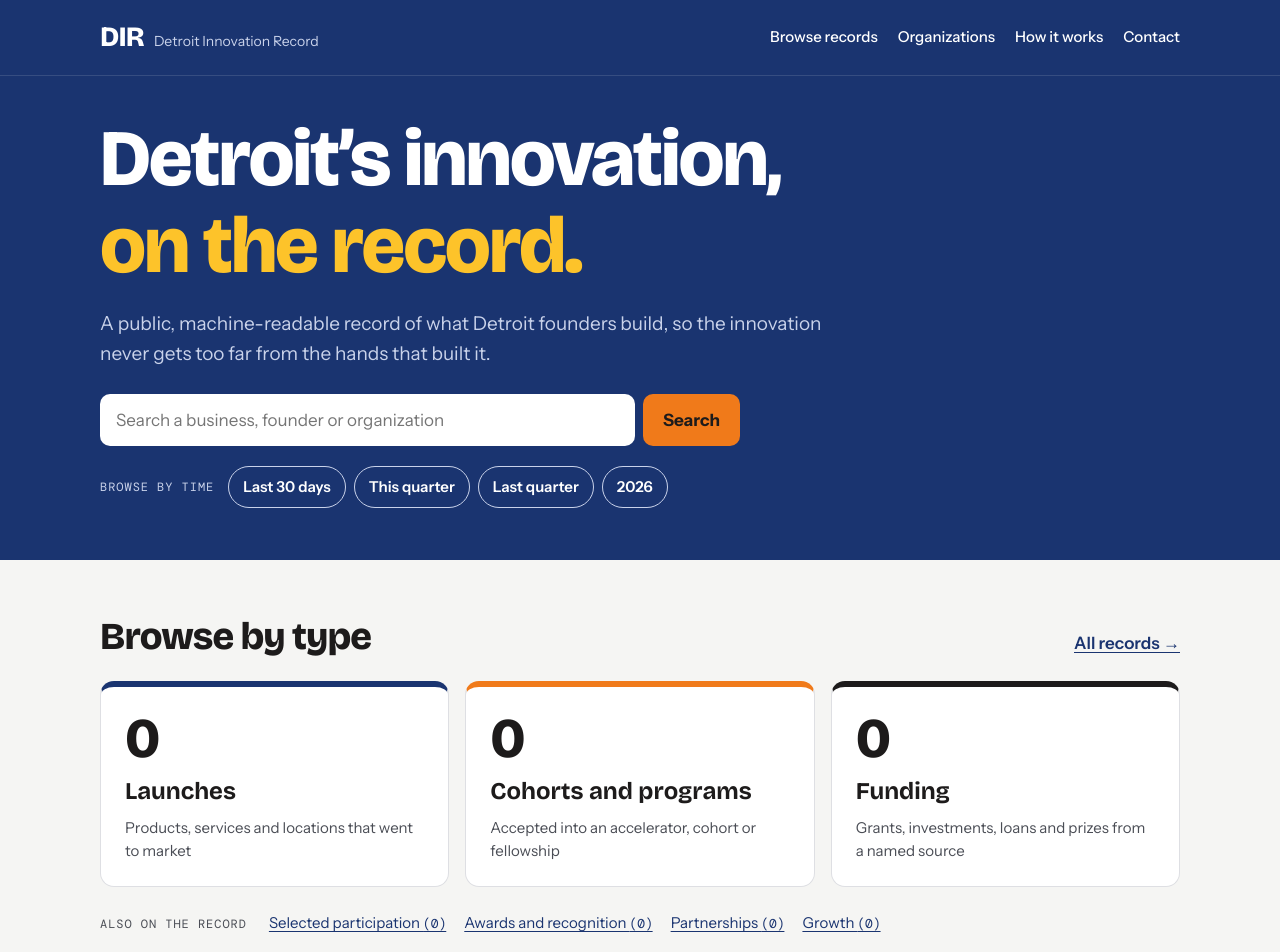
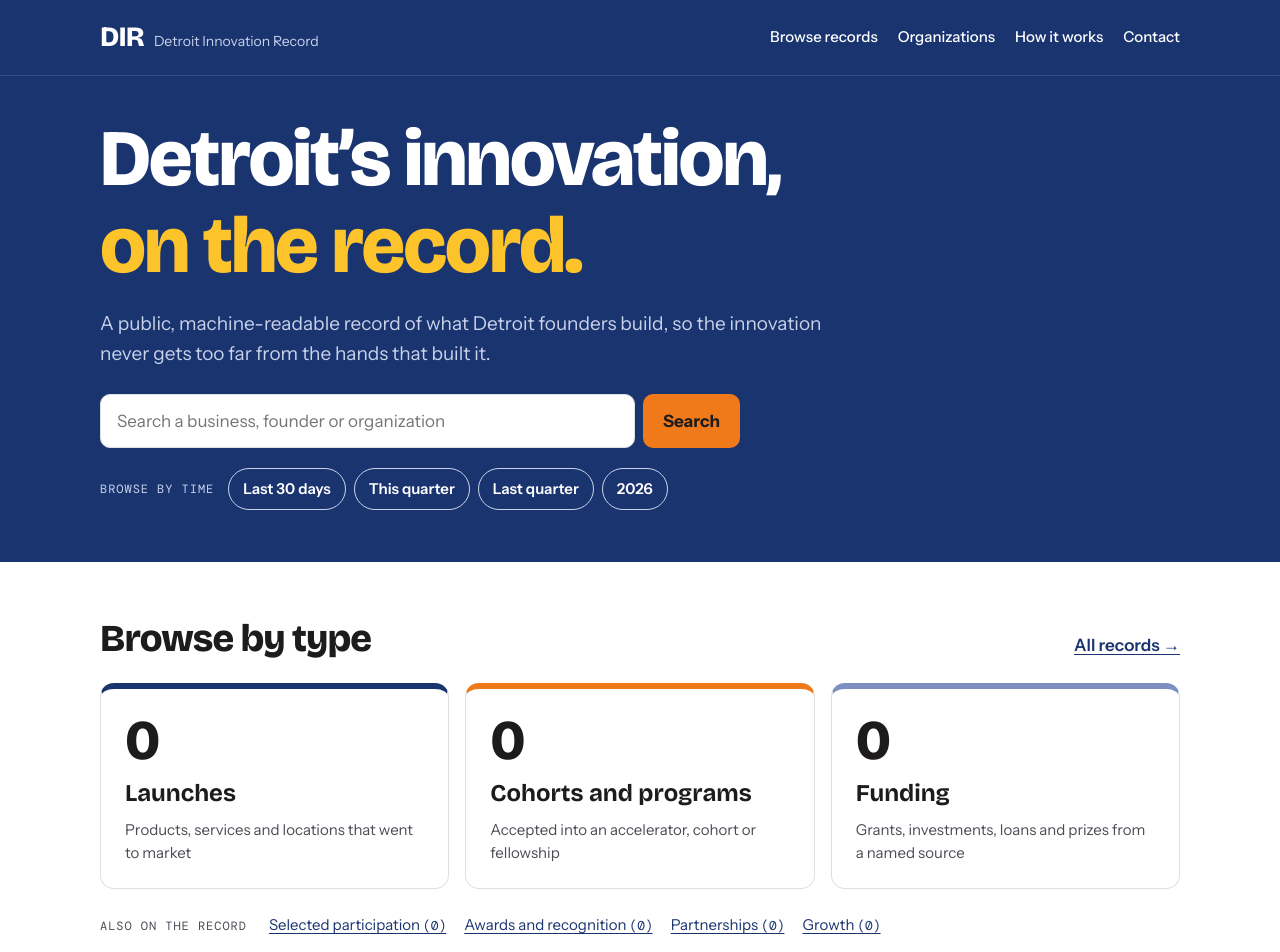
Before and after one commit to sorilbran-bot/dir, an Astro site: page / in a window 1280 px wide. Shown: the top 952 px of the page. Built offline with nearby package versions, Linux system fonts and the light colour scheme; Astro itself is replaced by a stand-in of ours.

Commit message:
White background everywhere; remove dark mode and black tags
Co-Authored-By: Claude Opus 5.5 <noreply@anthropic.com>
Claude-Session: https://claude.ai/code/session_01LRu5PMEmSN6fPJCeb9QNaf

```diff
--- a/public/styles.css
+++ b/public/styles.css
@@ -1,18 +1,12 @@
 /* Detroit Innovation Record — online-magazine feel. Dark blue + orange; yellow is reserved for documentation status. */
 :root {
-  --bg: #F5F5F3; --surface: #FFFFFF; --ink: #1D1B1B; --muted: #4A4D55; --line: #DEDFE3;
+  --bg: #FFFFFF; --surface: #FFFFFF; --ink: #1D1B1B; --muted: #4A4D55; --line: #DEDFE3;
   --blue: #1A3470; --blue-ink: #FFFFFF; --blue-soft: #C9D2EA; --link: #1A3470;
-  --orange: #F07A1A; --orange-ink: #A84A06; --yellow: #FDC32A; --on-yellow: #1D1B1B; --band: #EAEBEF;
+  --orange: #F07A1A; --orange-ink: #A84A06; --yellow: #FDC32A; --on-yellow: #1D1B1B; --band: #F3F5FA;
   --display: 'Bricolage Grotesque', 'Arial Narrow', system-ui, sans-serif;
   --body: 'Instrument Sans', 'Helvetica Neue', Arial, sans-serif;
   --mono: 'DM Mono', ui-monospace, 'SFMono-Regular', Menlo, monospace;
   color-scheme: light;
-}
-@media (prefers-color-scheme: dark) {
-  :root {
-    --bg: #12151D; --surface: #1A1E29; --ink: #EEEFF2; --muted: #A9AEBB; --line: #2C3240;
-    --link: #9DB4F0; --orange-ink: #F5A15C; --band: #171B25; color-scheme: dark;
-  }
 }
 * { box-sizing: border-box; }
 html { -webkit-text-size-adjust: 100%; }
@@ -50,7 +44,7 @@ img { max-width: 100%; }
 .hero h1 em { font-style: normal; color: var(--yellow); }
 .lede { font-size: 19px; color: var(--blue-soft); max-width: 40em; }
 .search { display: flex; gap: 8px; max-width: 640px; margin-top: 6px; }
-.search input { flex: 1; min-width: 0; font: inherit; font-size: 17px; padding: 13px 16px; border-radius: 10px; border: 0; background: #fff; color: #1D1B1B; }
+.search input { flex: 1; min-width: 0; font: inherit; font-size: 17px; padding: 13px 16px; border-radius: 10px; border: 1px solid var(--line); background: #fff; color: #1D1B1B; }
 .search button { font: inherit; font-weight: 700; background: var(--orange); color: #1D1B1B; border: 0; border-radius: 10px; padding: 0 20px; cursor: pointer; min-height: 48px; }
 .chips { display: flex; flex-wrap: wrap; gap: 8px; align-items: center; }
 .chips .label { margin-right: 6px; }
@@ -85,7 +79,7 @@ h2.sec { font-size: 26px; font-weight: 700; margin-top: 36px; margin-bottom: 4px
 .tile { display: flex; flex-direction: column; gap: 6px; padding: 24px; border-radius: 14px; text-decoration: none; color: var(--ink); background: var(--surface); border: 1px solid var(--line); border-top: 6px solid var(--blue); transition: transform .15s; }
 .tile:hover { transform: translateY(-2px); border-color: var(--link); }
 .tile-cohort { border-top-color: var(--orange); }
-.tile-funding { border-top-color: var(--ink); }
+.tile-funding { border-top-color: #7D8FC2; }
 .tile-n { font-family: var(--display); font-weight: 800; font-size: 56px; line-height: 1; letter-spacing: -0.04em; }
 .tile-name { font-family: var(--display); font-weight: 700; font-size: 24px; }
 .tile-blurb { color: var(--muted); font-size: 15px; }
@@ -102,7 +96,7 @@ h2.sec { font-size: 26px; font-weight: 700; margin-top: 36px; margin-bottom: 4px
 .rcard-meta { display: flex; flex-wrap: wrap; gap: 6px 12px; align-items: center; font-size: 14px; color: var(--muted); margin-top: auto; }
 .tag { font-family: var(--mono); font-size: 11px; letter-spacing: .06em; text-transform: uppercase; padding: 3px 8px; border-radius: 4px; background: var(--band); color: var(--ink); white-space: nowrap; }
 .tag.t-launch { background: var(--blue); color: #fff; }
-.tag.t-funding { background: var(--ink); color: var(--bg); }
+.tag.t-funding { background: #E3E8F5; color: var(--blue); }
 .tag.t-cohort { background: var(--orange); color: #1D1B1B; }
 .tag.sm { font-size: 10px; padding: 2px 6px; }
 .earlier-tag, .example-tag { font-family: var(--mono); font-size: 11px; letter-spacing: .05em; text-transform: uppercase; padding: 2px 7px; border-radius: 4px; border: 1px dashed var(--muted); color: var(--muted); white-space: nowrap; }
@@ -133,7 +127,7 @@ h2.sec { font-size: 26px; font-weight: 700; margin-top: 36px; margin-bottom: 4px
 .filters { display: flex; flex-wrap: wrap; gap: 12px 16px; align-items: flex-end; background: var(--surface); border: 1px solid var(--line); border-radius: 12px; padding: 18px; }
 .filters label { display: flex; flex-direction: column; gap: 4px; font-size: 13px; font-weight: 600; color: var(--muted); }
 .filters label.grow { flex: 1 1 220px; }
-.filters select, .filters input { font: inherit; font-size: 16px; padding: 10px 12px; border-radius: 8px; border: 1px solid var(--line); background: var(--bg); color: var(--ink); min-height: 44px; }
+.filters select, .filters input { font: inherit; font-size: 16px; padding: 10px 12px; border-radius: 8px; border: 1px solid #C9CCD3; background: #fff; color: var(--ink); min-height: 44px; }
 .linkbtn { font: inherit; font-size: 15px; background: none; border: 0; color: var(--link); text-decoration: underline; cursor: pointer; min-height: 44px; }
 .count { font-family: var(--display); font-size: 22px; font-weight: 700; }
 .count-sub { font-family: var(--body); font-size: 16px; font-weight: 500; color: var(--muted); }
--- a/src/layouts/Base.astro
+++ b/src/layouts/Base.astro
@@ -12,6 +12,7 @@ const here = (p: string) => (p === '/' ? path === '/' : path.startsWith(p)) ? 'p
 <head>
   <meta charset="utf-8" />
   <meta name="viewport" content="width=device-width,initial-scale=1" />
+  <meta name="color-scheme" content="light only" />
   <title>{fullTitle}</title>
   <meta name="description" content={description} />
   <link rel="canonical" href={canon} />
```
